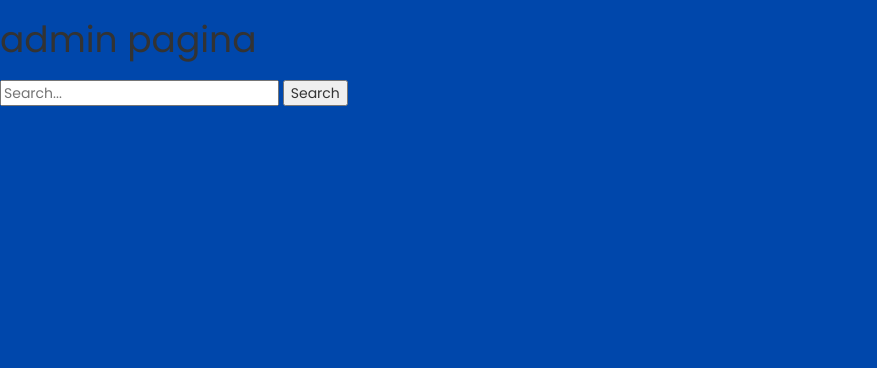
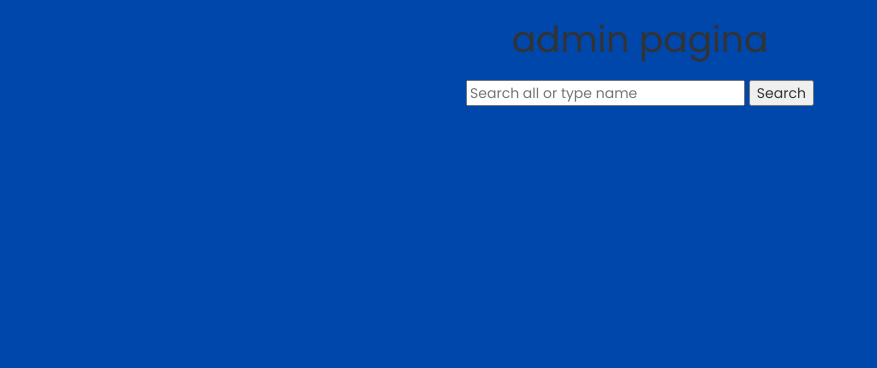
Before and after one commit to rickgerssen/uitzendbureau, a PHP site: page /admin.php in a window 1280 px wide. Shown: the part 52-420 px from the top of the page, without its empty margins (0-877 px from the left). Run offline with PHP 8.4, Linux system fonts and the light colour scheme.

Commit message:
admin en search voor versie 17

```diff
--- a/admin.php
+++ b/admin.php
@@ -53,13 +53,13 @@
         </div>
     </div>
 </nav>
+<center>
 <h1>admin pagina</h1>
-
 <form method="post" action="search.php">
-  <input type="text" name="search" placeholder="Search...">
+  <input type="text" name="search" placeholder="Search all or type name">
   <button type="submit">Search</button>
 </form>
-
+</center>
 <footer>
         <div class="footer-top col-lg-6">
         <h3>
--- a/search.php
+++ b/search.php
@@ -22,7 +22,7 @@ if ($_SERVER["REQUEST_METHOD"] == "POST") {
   // Display the search results
   if ($result->num_rows > 0) {
     while($row = $result->fetch_assoc()) {
-      echo "username: " . $row["username"] . "<br>";
+      echo "user in database: " . $row["username"] . "<br>";
     }
   } else {
     echo "No results found";
```
